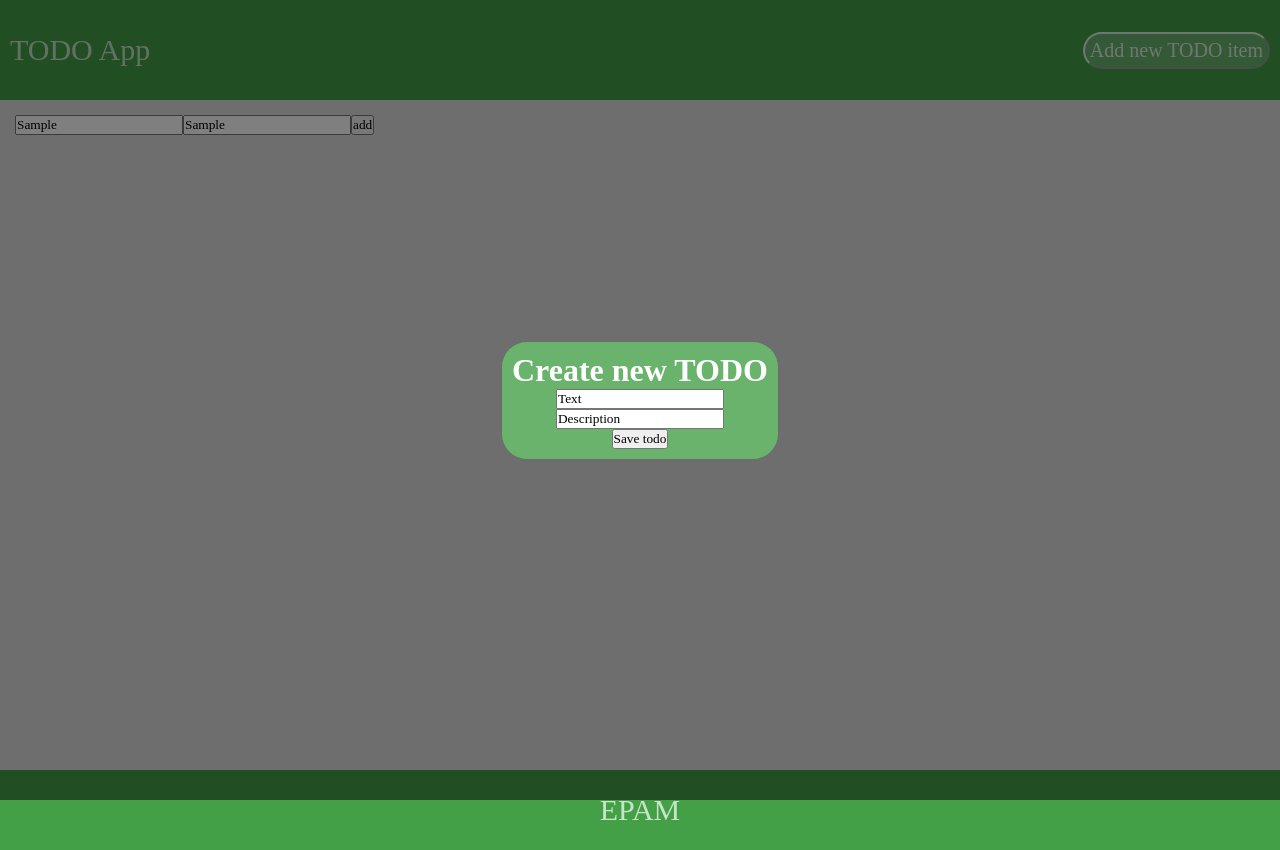
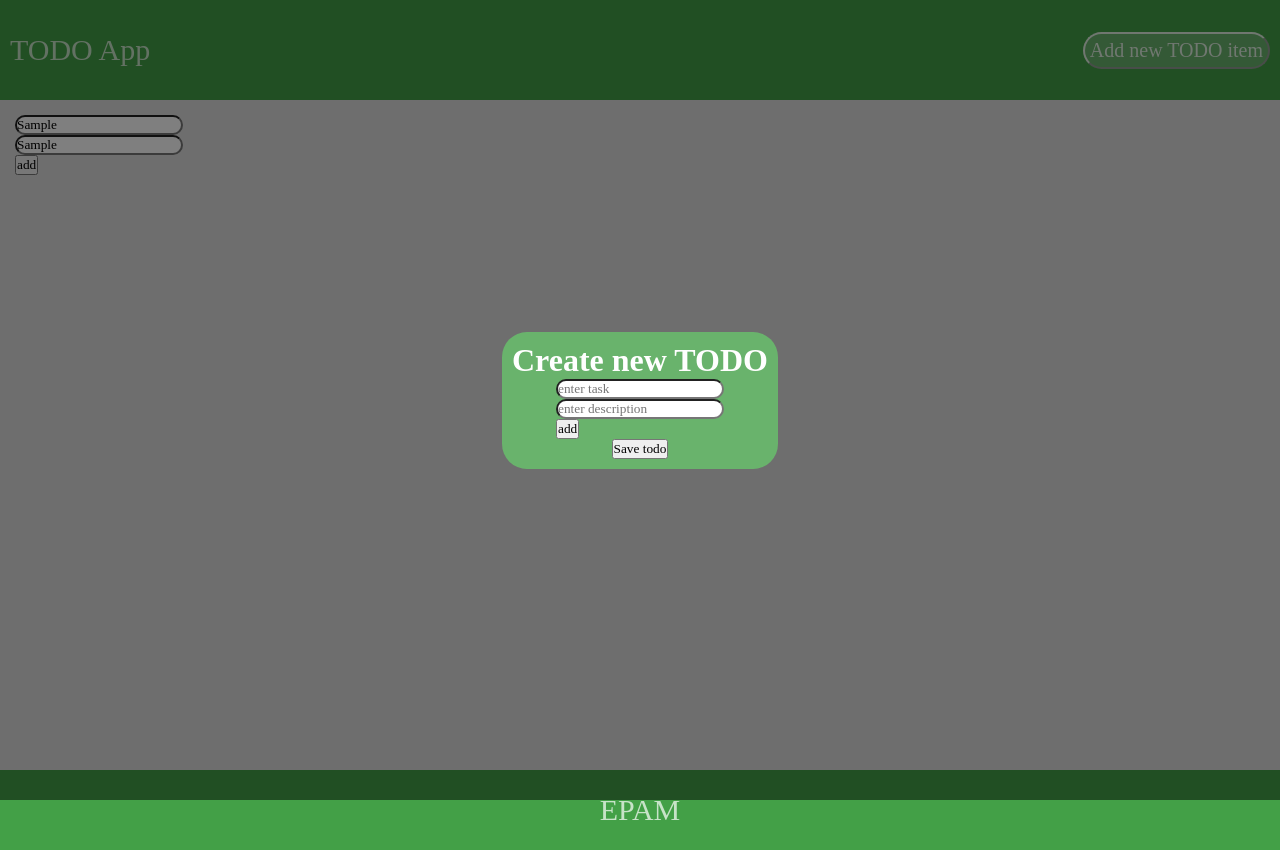
Before and after one commit to wydra76yan/WebInterface, a React app: page / in a window 1280 px wide. Both pictures are taken after typing "Sample", "Sample" into the empty fields and a click on the button "Add new TODO item". Built offline with nearby package versions, Linux system fonts and the light colour scheme; the HTML template or start-up script is replaced by a standard one.

Commit message:
Small Fixes

```diff
--- a/src/component-css/header.css
+++ b/src/component-css/header.css
@@ -19,3 +19,6 @@
   font-size: 20px;
   border-color: #E1F0E2;
 }
+input{
+  border-radius: 25px;
+}
--- a/src/component/header.jsx
+++ b/src/component/header.jsx
@@ -1,14 +1,14 @@
 import React from 'react'
 import '../component-css/header.css';
+import TodoList from './todoList.jsx';
 
 class Popup extends React.Component {
   render() {
     return (
       <div className='popup'>
         <div className='popup_inner'>
-          <h1>Create new TODO</h1>
-        <input type='input' value='Text'></input>
-        <input type='input' value='Description'></input>
+        <h1>Create new TODO</h1>
+        <TodoList/>
         <button onClick={this.props.saveTodo}>Save todo</button>
         </div>
       </div>
--- a/src/component/todoItems.jsx
+++ b/src/component/todoItems.jsx
@@ -1,10 +1,11 @@
 import React from 'react'
+import '../component-css/content.css';
 
 export default class TodoItems extends React.Component {
   createTasks(item) {
-    return <li key={item.key}>
-             <ul>{item.text}</ul>
-             <ul>{item.description}</ul>
+    return <li class='todo' key={item.key}>
+             <p>{item.text}</p>
+             <p>{item.description}</p>
            </li>
   }
 
--- a/src/component/todoList.jsx
+++ b/src/component/todoList.jsx
@@ -41,15 +41,15 @@ export default class TodoList extends React.Component {
     return (
       <div className="todoListMain">
           <form onSubmit={this.addItem}>
-            <input ref={(a) => this._inputText = a}
+          <p><input ref={(a) => this._inputText = a}
                placeholder="enter task">
-            </input>
-            <input ref={(b) => this._inputDescription = b}
+            </input></p>
+          <p><input ref={(b) => this._inputDescription = b}
                placeholder="enter description">
-            </input>
+            </input></p>
             <button type="submit">add</button>
           </form>
-        <TodoItems entries={this.state.items}/>
+          <TodoItems entries={this.state.items}/>
       </div>
     );
   }
```
Also changed, not shown: src/component/content.jsx (+15 -6 lines).
